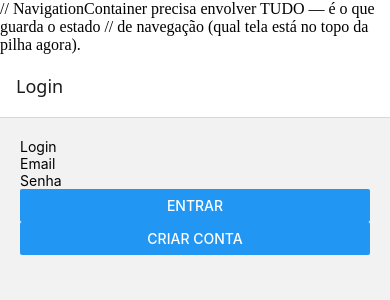
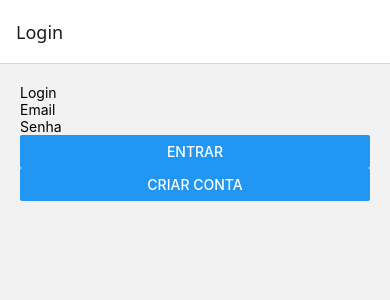
Before and after one commit to nicsilmatos/RotaViva, a React Native app: screen / in a window 390 px wide. Shown: the top 300 px of the page. Built offline with nearby package versions, Linux system fonts and the light colour scheme; no server answers.

Commit message:
fix: ajeitando um problema com o comentário que estava dando erro de reconhecimento, pois estava sendo feito no padrão js, e não no jsx.

```diff
--- a/App.js
+++ b/App.js
@@ -36,8 +36,8 @@ export default function App() {
         Necessário para o react-navigation funcionar corretamente.
       */}
       <SafeAreaProvider>
-    // NavigationContainer precisa envolver TUDO — é o que guarda o estado
-    // de navegação (qual tela está no topo da pilha agora).
+    {/* NavigationContainer precisa envolver TUDO — é o que guarda o estado
+    de navegação (qual tela está no topo da pilha agora). */}
     <NavigationContainer>
       {/* initialRouteName define qual tela abre primeiro quando o app inicia */}
       <Stack.Navigator initialRouteName="Login">
```
